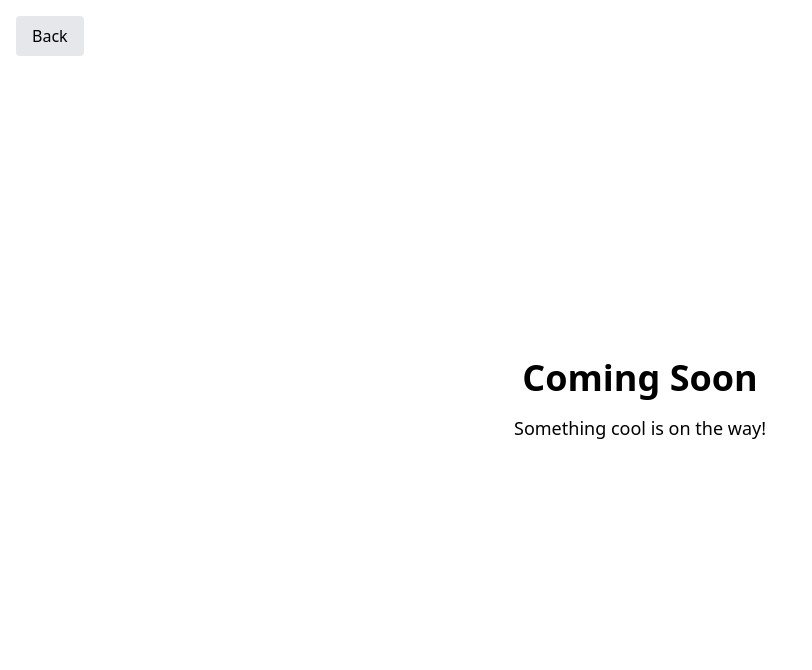
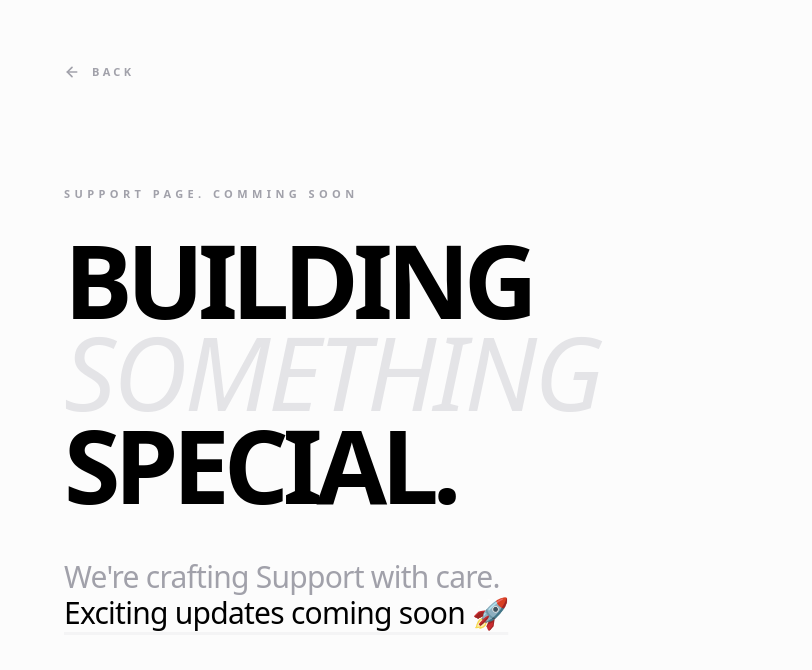
Before and after one commit to StarDust130/jifwa, a Next.js app: page /support in a window 1280 px wide. Shown: the top 670 px of the page, without its empty margins (0-812 px from the left). Built offline with nearby package versions, Linux system fonts and the light colour scheme.

Commit message:
Refactor multiple pages to use ComingSoon component for consistent UI; enhance Header component with SheetClose for improved sidebar functionality

```diff
--- a/app/(OTHERS)/docs/page.tsx
+++ b/app/(OTHERS)/docs/page.tsx
@@ -1,24 +1,8 @@
-"use client";
-import { useRouter } from "next/navigation";
+import ComingSoon from "@/components/elements/ComingSoon"
 
 const page = () => {
-  const router = useRouter();
-
   return (
-    <div className="flex items-center justify-center min-h-screen bg-white text-black">
-      <div className="absolute top-4 left-4">
-        <button
-          onClick={() => router.back()}
-          className="px-4 py-2 bg-gray-200 text-black rounded hover:bg-gray-300"
-        >
-          Back
-        </button>
-      </div>
-      <div className="text-center">
-        <h1 className="text-4xl font-bold mb-4">Coming Soon</h1>
-        <p className="text-lg">Something cool is on the way!</p>
-      </div>
-    </div>
-  );
-};
-export default page;
+    <ComingSoon name="Docs" />
+  )
+}
+export default page
--- a/app/(OTHERS)/help/page.tsx
+++ b/app/(OTHERS)/help/page.tsx
@@ -1,24 +1,8 @@
-"use client";
-import { useRouter } from "next/navigation";
+import ComingSoon from "@/components/elements/ComingSoon"
 
 const page = () => {
-  const router = useRouter();
-
   return (
-    <div className="flex items-center justify-center min-h-screen bg-white text-black">
-      <div className="absolute top-4 left-4">
-        <button
-          onClick={() => router.back()}
-          className="px-4 py-2 bg-gray-200 text-black rounded hover:bg-gray-300"
-        >
-          Back
-        </button>
-      </div>
-      <div className="text-center">
-        <h1 className="text-4xl font-bold mb-4">Coming Soon</h1>
-        <p className="text-lg">Something cool is on the way!</p>
-      </div>
-    </div>
-  );
-};
-export default page;
+    <ComingSoon name="Help" />
+  )
+}
+export default page
--- a/app/(OTHERS)/support/page.tsx
+++ b/app/(OTHERS)/support/page.tsx
@@ -1,24 +1,8 @@
-"use client";
-import { useRouter } from "next/navigation";
+import ComingSoon from "@/components/elements/ComingSoon"
 
 const page = () => {
-  const router = useRouter();
-
   return (
-    <div className="flex items-center justify-center min-h-screen bg-white text-black">
-      <div className="absolute top-4 left-4">
-        <button
-          onClick={() => router.back()}
-          className="px-4 py-2 bg-gray-200 text-black rounded hover:bg-gray-300"
-        >
-          Back
-        </button>
-      </div>
-      <div className="text-center">
-        <h1 className="text-4xl font-bold mb-4">Coming Soon</h1>
-        <p className="text-lg">Something cool is on the way!</p>
-      </div>
-    </div>
-  );
-};
-export default page;
+    <ComingSoon name="Support" />
+  )
+}
+export default page
--- a/app/(PLATFORM)/settings/page.tsx
+++ b/app/(PLATFORM)/settings/page.tsx
@@ -1,6 +1,8 @@
+import ComingSoon from "@/components/elements/ComingSoon"
+
 const page = () => {
   return (
-    <div>page</div>
+    <ComingSoon name="Settings" />
   )
 }
 export default page
--- /dev/null
+++ b/components/elements/ComingSoon.tsx
@@ -0,0 +1,99 @@
+"use client";
+
+import { motion, Variants } from "framer-motion";
+import { ArrowLeft } from "lucide-react";
+import { useRouter } from "next/navigation";
+
+export default function ComingSoon({ name = "Jifwa" }: { name?: string }) {
+  const router = useRouter();
+
+  // FIXED: Explicitly typed variants to resolve your TS errors
+  const containerVariants: Variants = {
+    initial: { opacity: 0 },
+    animate: {
+      opacity: 1,
+      transition: {
+        staggerChildren: 0.15,
+        delayChildren: 0.3,
+      },
+    },
+  };
+
+  const itemVariants: Variants = {
+    initial: { opacity: 0, y: 40 },
+    animate: {
+      opacity: 1,
+      y: 0,
+      transition: {
+        duration: 1,
+        ease: [0.16, 1, 0.3, 1], // The bezier curve for "Apple-like" smoothness
+      },
+    },
+  };
+
+  return (
+    <div className="min-h-screen w-full bg-[#fcfcfc] text-black flex flex-col p-8 md:p-16 font-sans antialiased selection:bg-black selection:text-white overflow-hidden">
+      {/* 1. Navigation */}
+      <nav className="z-50">
+        <button
+          onClick={() => router.back()}
+          className="group flex items-center gap-3 text-[11px] font-bold uppercase tracking-[0.3em] text-zinc-400 hover:text-black transition-all"
+        >
+          <ArrowLeft
+            size={16}
+            strokeWidth={2.5}
+            className="group-hover:-translate-x-1 transition-transform duration-300"
+          />
+          Back
+        </button>
+      </nav>
+
+      {/* 2. Content */}
+      <main className="flex-1 flex flex-col justify-center">
+        <motion.div
+          variants={containerVariants}
+          initial="initial"
+          animate="animate"
+          className="max-w-6xl"
+        >
+          <motion.div
+            variants={itemVariants}
+            className="flex items-center gap-3 mb-8"
+          >
+
+            <span className="text-[11px] font-bold uppercase tracking-[0.4em] text-zinc-400">
+               {name} Page. Comming Soon
+            </span>
+          </motion.div>
+
+          <motion.h1
+            variants={itemVariants}
+            className="text-[13vw] md:text-[8vw] font-black leading-[0.9] tracking-[-0.06em] uppercase mb-12"
+          >
+            Building <br />
+            <span className="text-zinc-200 italic font-medium tracking-tight mr-4">
+              Something
+            </span>{" "}
+            <br />
+            Special.
+          </motion.h1>
+
+          <motion.div
+            variants={itemVariants}
+            className="flex flex-col md:flex-row gap-8 items-start md:items-center"
+          >
+            <motion.p
+              variants={itemVariants}
+              className="text-2xl md:text-3xl font-medium text-zinc-400 max-w-xl leading-tight tracking-tight text-balance"
+            >
+              We're crafting {name} with care. <br />
+              <span className="text-black underline underline-offset-8 decoration-zinc-100 hover:decoration-black transition-all duration-300">
+                Exciting updates coming soon 🚀
+              </span>
+            </motion.p>
+          </motion.div>
+        </motion.div>
+      </main>
+    </div>
+  );
+}
--- a/components/pages/platform/Header.tsx
+++ b/components/pages/platform/Header.tsx
@@ -11,7 +11,7 @@ import { usePathname } from "next/navigation";
 import { UserButton, useUser } from "@clerk/nextjs";
 import { Menu, Bell, HelpCircle, Slash } from "lucide-react";
 import { Button } from "@/components/ui/button";
-import { Sheet, SheetContent, SheetTrigger } from "@/components/ui/sheet";
+import { Sheet, SheetContent, SheetTrigger , SheetClose } from "@/components/ui/sheet";
 import  Sidebar  from "./Sidebar";
 
 export const Header = () => {
@@ -44,7 +44,9 @@ export const Header = () => {
               </Button>
             </SheetTrigger>
             <SheetContent side="left" className="p-0 w-72">
+              <SheetClose>
                 <Sidebar />
+              </SheetClose>
             </SheetContent>
           </Sheet>
         </div>
@@ -96,19 +98,44 @@ export const Header = () => {
                 <h4 className="text-sm font-semibold">Help & Support</h4>
                 <div className="space-y-2">
                   <div>
-              <h5 className="text-xs font-medium text-gray-700">Quick Start Guide</h5>
-              <p className="text-xs text-gray-600">Get started with Jifwa in minutes.</p>
-              <Link href="/help/quick-start" className="text-xs text-blue-600 hover:underline">Learn more</Link>
+                    <h5 className="text-xs font-medium text-gray-700">
+                      Quick Start Guide
+                    </h5>
+                    <p className="text-xs text-gray-600">
+                      Get started with Jifwa in minutes.
+                    </p>
+                    <Link
+                      href="/help/quick-start"
+                      className="text-xs text-blue-600 hover:underline"
+                    >
+                      Learn more
+                    </Link>
                   </div>
                   <div>
                     <h5 className="text-xs font-medium text-gray-700">FAQ</h5>
-              <p className="text-xs text-gray-600">Find answers to common questions.</p>
-              <Link href="/help/faq" className="text-xs text-blue-600 hover:underline">View FAQ</Link>
+                    <p className="text-xs text-gray-600">
+                      Find answers to common questions.
+                    </p>
+                    <Link
+                      href="/help/faq"
+                      className="text-xs text-blue-600 hover:underline"
+                    >
+                      View FAQ
+                    </Link>
                   </div>
                   <div>
-              <h5 className="text-xs font-medium text-gray-700">Contact Support</h5>
-              <p className="text-xs text-gray-600">Need help? We're here for you.</p>
-              <Link href="/help/contact" className="text-xs text-blue-600 hover:underline">Get in touch</Link>
+                    <h5 className="text-xs font-medium text-gray-700">
+                      Contact Support
+                    </h5>
+                    <p className="text-xs text-gray-600">
+                      Need help? We're here for you.
+                    </p>
+                    <Link
+                      href="/help/contact"
+                      className="text-xs text-blue-600 hover:underline"
+                    >
+                      Get in touch
+                    </Link>
                   </div>
                 </div>
               </div>
@@ -130,7 +157,6 @@ export const Header = () => {
               </div>
             </HoverCardContent>
           </HoverCard>
-
         </Button>
 
         <div className="hidden lg:flex flex-col items-end">
```
Lines whose indentation alone changed are shown as unchanged.
